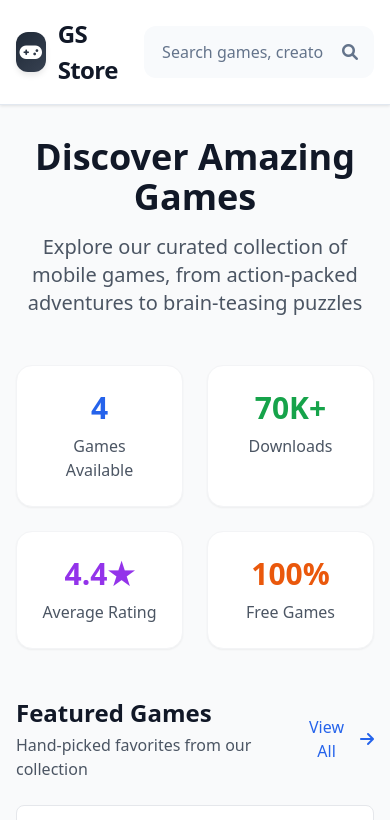
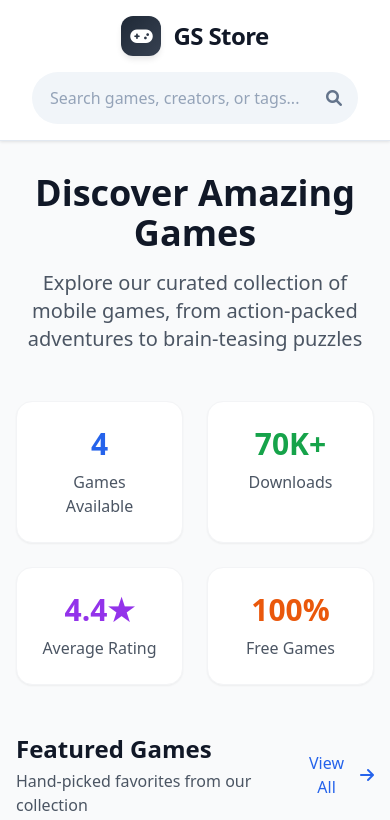
Before and after one commit to gamestudioz-in/gsStore, a plain HTML site: page index.html in a window 390 px wide. Shown: the top 820 px of the page. Drawn offline with nearby package versions, Linux system fonts and the light colour scheme.

Commit message:
feat: enhance search bar UI on mobile (fixes #2)

```diff
--- a/index.html
+++ b/index.html
@@ -4,7 +4,6 @@
     <meta charset="UTF-8">
     <meta name="viewport" content="width=device-width, initial-scale=1.0">
     <title>GS Store</title>
-    <!-- IMPORTANT: No <base href="/"> on GitHub Pages -->
     <script src="https://cdn.tailwindcss.com"></script>
     <link href="https://cdnjs.cloudflare.com/ajax/libs/font-awesome/6.0.0/css/all.min.css" rel="stylesheet">
     <link rel="stylesheet" href="loading.css">
@@ -47,7 +46,6 @@
         .star-interactive.active { color:#fbbf24; }
         .star-interactive:hover { color:#fbbf24; transform: scale(1.1); }
 
-        /* Enhanced Search Bar Styles */
         .search-container {
             position: relative;
             max-width: 480px;
@@ -59,21 +57,22 @@
             width: 100%;
             padding: 12px 48px 12px 16px;
             border: 2px solid transparent;
-            border-radius: 12px;
-            background: #f8fafc;
+            border-radius: 9999px; /* More rounded pill shape */
+            background: #f1f5f9; /* Lighter background for contrast */
             font-size: 16px;
             transition: all 0.3s ease;
             outline: none;
+            color: #1a202c; /* Darker text for readability */
         }
 
         .search-input:focus {
             background: white;
             border-color: #3b82f6;
-            box-shadow: 0 0 0 3px rgba(59, 130, 246, 0.1);
+            box-shadow: 0 0 0 3px rgba(59, 130, 246, 0.2), 0 2px 4px rgba(0,0,0,0.1); /* More pronounced shadow */
         }
 
         .search-input::placeholder {
-            color: #64748b;
+            color: #94a3b8; /* Softer placeholder color */
             font-weight: 400;
         }
 
@@ -122,7 +121,6 @@
             border-bottom: none;
         }
 
-        /* Enhanced Header Styles */
         .main-header {
             background: white;
             border-bottom: 1px solid #e2e8f0;
@@ -156,7 +154,6 @@
             letter-spacing: -0.025em;
         }
 
-        /* Enhanced Game Grid */
         .game-grid {
             display: grid;
             grid-template-columns: repeat(auto-fill, minmax(280px, 1fr));
@@ -175,7 +172,6 @@
             }
         }
 
-        /* Enhanced Cards */
         .game-card {
             background: white;
             border-radius: 16px;
@@ -191,11 +187,18 @@
             border-color: #e2e8f0;
         }
 
-        /* Mobile Responsive */
         @media (max-width: 768px) {
             .search-container {
                 max-width: 100%;
-                margin-left: 16px;
+                margin-left: 0; /* Remove left margin on mobile */
+                order: 3; /* Move search bar below logo on small screens */
+                width: calc(100% - 32px); /* Adjust width to account for padding */
+                margin-top: 16px; /* Add some space below the logo */
+            }
+
+            .main-header .flex {
+                flex-wrap: wrap; /* Allow items to wrap */
+                justify-content: center; /* Center items on mobile */
             }
 
             .logo-text {
@@ -218,11 +221,9 @@
     </style>
 </head>
 <body class="bg-gray-50">
-    <!-- Enhanced Header -->
     <header class="main-header animate-slideInLeft">
         <div class="max-w-7xl mx-auto">
             <div class="flex items-center justify-between px-4 sm:px-6 lg:px-8 py-4">
-                <!-- Logo Section -->
                 <div class="logo-container animate-scaleIn">
                     <div class="logo-icon">
                         <i class="fas fa-gamepad text-white text-lg"></i>
@@ -230,7 +231,6 @@
                     <h1 class="logo-text">GS Store</h1>
                 </div>
 
-                <!-- Enhanced Search Bar -->
                 <div class="search-container">
                     <input
                         id="searchInput"
@@ -242,18 +242,14 @@
                     >
                     <i class="fas fa-search search-icon" id="searchIcon"></i>
 
-                    <!-- Search Suggestions Dropdown -->
                     <div id="searchSuggestions" class="search-suggestions">
-                        <!-- Suggestions will be populated by JavaScript -->
                     </div>
                 </div>
             </div>
         </div>
     </header>
 
-    <!-- Enhanced Main Content -->
     <main class="max-w-7xl mx-auto px-4 sm:px-6 lg:px-8 py-8">
-        <!-- Hero Section -->
         <div class="mb-12 text-center animate-fadeInUp">
             <h2 class="text-4xl font-bold text-gray-900 mb-4">
                 Discover Amazing Games
@@ -263,7 +259,6 @@
             </p>
         </div>
 
-        <!-- Stats Section -->
         <div class="grid grid-cols-2 md:grid-cols-4 gap-6 mb-12 animate-fadeInUp">
             <div class="text-center p-6 bg-white rounded-2xl shadow-sm border border-gray-100">
                 <div class="text-3xl font-bold text-blue-600 mb-2">4</div>
@@ -283,7 +278,6 @@
             </div>
         </div>
 
-        <!-- Featured Games Section -->
         <div class="mb-8">
             <div class="flex items-center justify-between mb-6">
                 <div>
@@ -296,18 +290,13 @@
                 </button>
             </div>
 
-            <!-- Enhanced Game Grid -->
             <div class="game-grid" id="gameGrid">
-                <!-- Games will be populated by JavaScript -->
             </div>
         </div>
     </main>
 
-    <!-- All other modals remain the same -->
-    <!-- Fullscreen App Details -->
     <div id="appModal" class="modal fullscreen-modal animate-pageTransition">
         <div class="min-h-screen bg-white">
-            <!-- Header -->
             <div class="sticky top-0 bg-white border-b border-gray-200 z-10">
                 <div class="max-w-4xl mx-auto px-4 md:px-6 py-4">
                     <div class="flex items-center justify-between">
@@ -323,9 +312,7 @@
                 </div>
             </div>
 
-            <!-- Content -->
             <div class="max-w-4xl mx-auto px-4 md:px-6 py-6">
-                <!-- App Header -->
                 <div class="flex flex-col md:flex-row md:items-start space-y-4 md:space-y-0 md:space-x-6 mb-8 section-animate">
                     <img id="modalLogo" class="app-logo-large mx-auto md:mx-0 flex-shrink-0" alt="Game Logo">
                     <div class="flex-1 text-center md:text-left">
@@ -346,7 +333,6 @@
                     </div>
                 </div>
 
-                <!-- Requirements Note -->
                 <div class="bg-blue-50 border border-blue-200 text-blue-800 rounded-lg p-4 mb-8 section-animate">
                     <div class="flex items-center space-x-3">
                         <i class="fas fa-mobile-alt text-blue-600"></i>
@@ -357,25 +343,21 @@
                     </div>
                 </div>
 
-                <!-- Screenshots -->
                 <div class="mb-8 section-animate">
                     <h3 class="text-lg font-semibold text-gray-900 mb-4">Screenshots</h3>
                     <div class="flex space-x-4 overflow-x-auto pb-4" id="modalScreenshots"></div>
                 </div>
 
-                <!-- Description -->
                 <div class="mb-8 section-animate">
                     <h3 class="text-lg font-semibold text-gray-900 mb-4">About this game</h3>
                     <p id="modalDescription" class="text-gray-700 leading-relaxed"></p>
                 </div>
 
-                <!-- YouTube Video -->
                 <div class="mb-8 section-animate" id="youtubeVideoSection" style="display: none;">
                     <h3 class="text-lg font-semibold text-gray-900 mb-4">Gameplay Video</h3>
                     <iframe id="youtubeVideo" class="youtube-video" frameborder="0" allow="accelerometer; autoplay; clipboard-write; encrypted-media; gyroscope; picture-in-picture" allowfullscreen></iframe>
                 </div>
 
-                <!-- Game Information -->
                 <div class="bg-gray-50 rounded-lg p-4 mb-8 section-animate">
                     <h3 class="text-lg font-semibold text-gray-900 mb-4">Game Information</h3>
                     <div class="grid grid-cols-2 md:grid-cols-3 gap-4">
@@ -406,7 +388,6 @@
                     </div>
                 </div>
 
-                <!-- Version History -->
                 <div class="bg-white border border-gray-200 rounded-lg p-4 mb-8 section-animate">
                     <h3 class="text-lg font-semibold text-gray-900 mb-4">Version History</h3>
                     <div id="versionHistory" class="space-y-4"></div>
@@ -416,7 +397,6 @@
                     </button>
                 </div>
 
-                <!-- Rating Section -->
                 <div class="bg-white border border-gray-200 rounded-lg p-4 mb-8 section-animate">
                     <h3 class="text-lg font-semibold text-gray-900 mb-4">Rate this game</h3>
                     <div class="flex items-center space-x-3 mb-4">
@@ -434,7 +414,6 @@
                     </button>
                 </div>
 
-                <!-- Developer Feedback -->
                 <div class="bg-white border border-gray-200 rounded-lg p-4 section-animate">
                     <h3 class="text-lg font-semibold text-gray-900 mb-4">Send Feedback to Developer</h3>
                     <div class="space-y-3">
@@ -478,7 +457,6 @@
         </div>
     </div>
 
-    <!-- Responsive Download Modal -->
     <div id="downloadModal" class="modal fixed inset-0 bg-black bg-opacity-50 items-center justify-center z-[100] p-4">
         <div class="glass-effect rounded-3xl w-full max-w-sm md:max-w-md lg:max-w-lg shadow-2xl animate-scaleIn">
             <div class="p-4 md:p-6 lg:p-8">
@@ -519,7 +497,6 @@
                     </div>
                 </div>
 
-                <!-- Download Note -->
                 <div class="bg-yellow-50 border border-yellow-200 rounded-xl p-3 md:p-4 mb-4 md:mb-6">
                     <div class="flex items-start space-x-2">
                         <i class="fas fa-info-circle text-yellow-600 mt-0.5"></i>
@@ -527,7 +504,6 @@
                     </div>
                 </div>
 
-                <!-- Password Protection Note -->
                 <div id="passwordSection" class="bg-red-50 border border-red-200 rounded-xl p-3 md:p-4 mb-4 md:mb-6" style="display: none;">
                     <div class="flex items-start space-x-2 mb-3">
                         <i class="fas fa-lock text-red-600 mt-0.5"></i>
@@ -557,7 +533,6 @@
         </div>
     </div>
 
-    <!-- Subscribe Modal -->
     <div id="subscribeModal" class="modal fixed inset-0 bg-black bg-opacity-50 items-center justify-center z-[110]">
         <div class="glass-effect rounded-3xl max-w-md mx-4 w-full shadow-2xl animate-scaleIn">
             <div class="p-8 text-center">
@@ -570,7 +545,6 @@
                 <div class="bg-white bg-opacity-70 rounded-2xl p-6 mb-8">
                     <div class="flex items-center space-x-4">
                         <div class="w-12 h-12 bg-red-500 rounded-full flex items-center justify-center">
-                            <!-- Use explicit relative path -->
                             <img src="./logos/gs.jpg" alt="GS Gaming" class="w-full h-full rounded-full object-cover">
                         </div>
                         <div class="text-left">
@@ -607,7 +581,6 @@
         </div>
     </div>
 
-    <!-- Enhanced Footer -->
     <footer class="bg-gradient-to-r from-gray-900 to-gray-800 text-white py-12 mt-16">
         <div class="max-w-7xl mx-auto px-4 sm:px-6 lg:px-8">
             <div class="grid grid-cols-1 md:grid-cols-3 gap-8 mb-8">
@@ -657,7 +630,6 @@
         </div>
     </footer>
 
-    <!-- IMPORTANT: explicit relative path -->
     <script src="./script.js"></script>
     <script src="./loading.js"></script>
 </body>
--- a/loading.js
+++ b/loading.js
@@ -9,27 +9,24 @@ function showLoadingSkeleton() {
     // Create and show skeleton
     const skeletonHTML = `
         <div id="loadingSkeleton" class="loading-skeleton">
-            <!-- Header Skeleton -->
             <header class="bg-white border-b border-gray-200">
                 <div class="max-w-6xl mx-auto px-4 py-4">
                     <div class="flex items-center justify-between">
                         <div class="flex items-center space-x-3">
                             <div class="skeleton w-8 h-8 rounded-lg"></div>
-                            <div class="skeleton skeleton-header w-24"></div>
+                            <div class="skeleton skeleton-header-text w-24"></div>
                         </div>
                         <div class="skeleton skeleton-search"></div>
                     </div>
                 </div>
             </header>
 
-            <!-- Main Content Skeleton -->
             <main class="max-w-6xl mx-auto px-4 py-6">
                 <div class="mb-6">
                     <div class="skeleton skeleton-title"></div>
                     <div class="skeleton skeleton-subtitle"></div>
                 </div>
 
-                <!-- Game Grid Skeleton -->
                 <div class="grid grid-cols-1 md:grid-cols-2 lg:grid-cols-3 xl:grid-cols-5 gap-6">
                     ${Array(10).fill().map(() => `
                         <div class="skeleton-card">
```
Also changed, not shown: loading.css (+7 -1 lines), script.js (indentation only).
